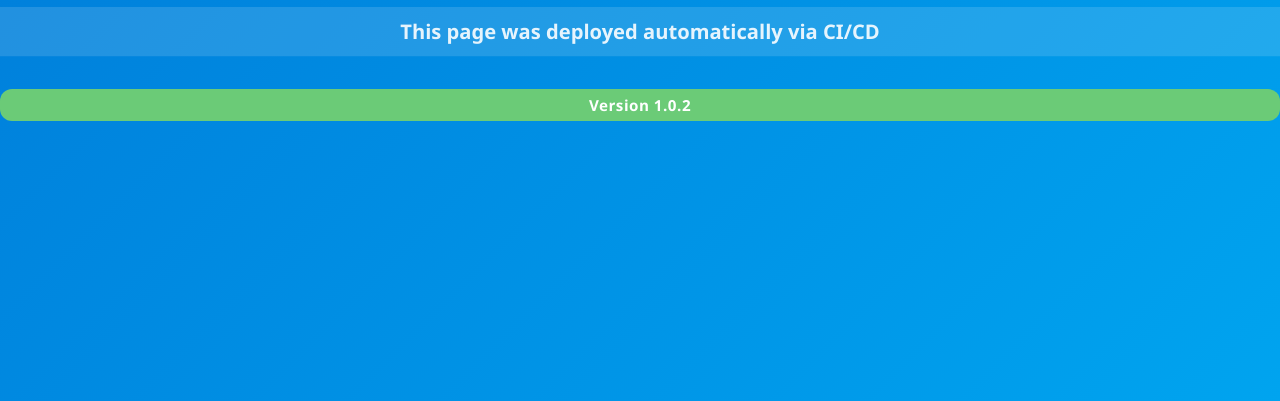
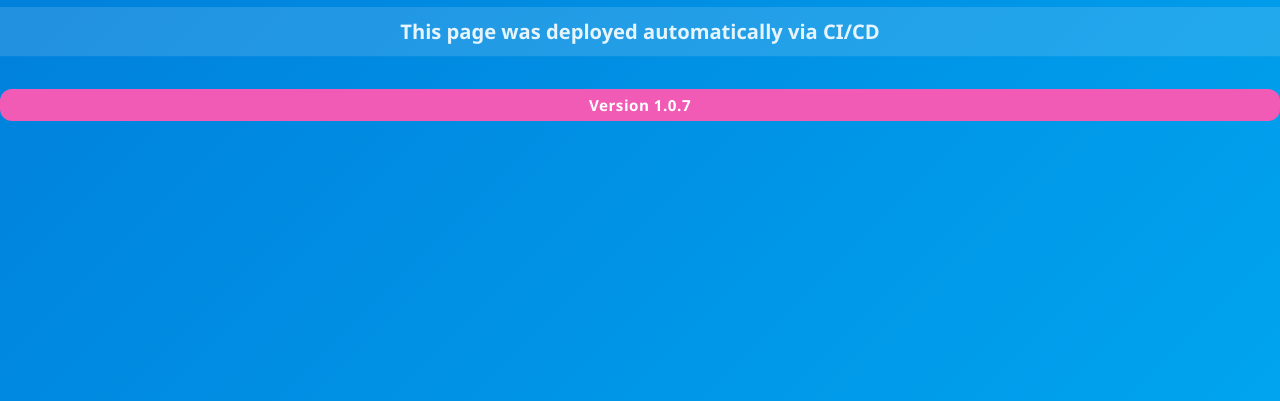
Before and after one commit to gitnewbb/azure-cicd-tuto, a plain HTML site: page index.html in a window 1280 px wide. Shown: the part 399-800 px from the top of the page. Drawn offline with Linux system fonts and the light colour scheme.

Commit message:
Update index.html

```diff
--- a/index.html
+++ b/index.html
@@ -69,7 +69,7 @@
 <body>
 <h1>Hello from Azure CI/CD!</h1>
 <p class="pulse">This page was deployed automatically via CI/CD</p>
-<span id="versionTag" class="version-tag">Version 1.0.2</span>
+<span id="versionTag" class="version-tag">Version 1.0.7</span>
 
 <script>
     // 버전 번호 가져오기
```
